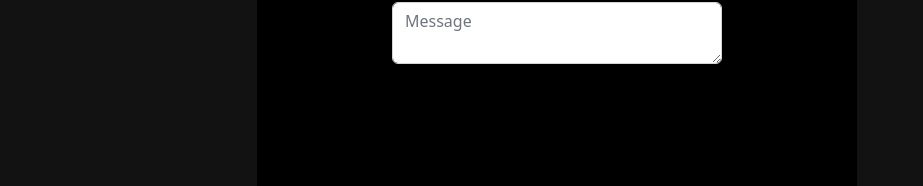
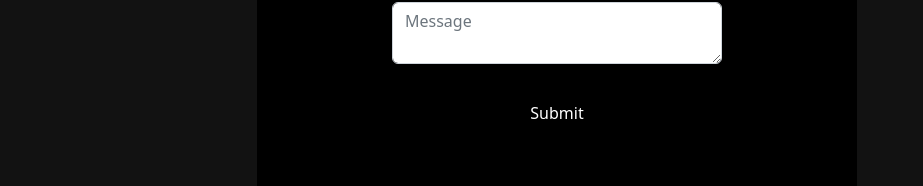
Before and after one commit to Josejpd3/20-Module-Challenge, a React (Create React App) app in the folder react-portfolio/: page / in a window 1280 px wide. Both pictures are taken after a click on the button "Contact Me". Shown: the part 416-602 px from the top of the page, without its empty margins (83-1006 px from the left). Built offline with nearby package versions, Linux system fonts and the light colour scheme.

Commit message:
added button with bootstrap in src/components/Contact/index.jsx

```diff
--- a/react-portfolio/src/components/Contact/index.jsx
+++ b/react-portfolio/src/components/Contact/index.jsx
@@ -4,7 +4,6 @@ import './contact.css';
 const Contact = () => {
     return (
         <div>
-
             <ul class="background">
                 <li></li>
                 <li></li>
@@ -31,6 +30,8 @@ const Contact = () => {
                             <label class="form-label" htmlFor="message">Message</label>
                             <textarea class="form-control" id="message" type="text" placeholder="Message" required></textarea>
                         </div>
+
+                        <button type="submit" class="btn">Submit</button>
                     </form>
                 </div>
             </ul>
```
